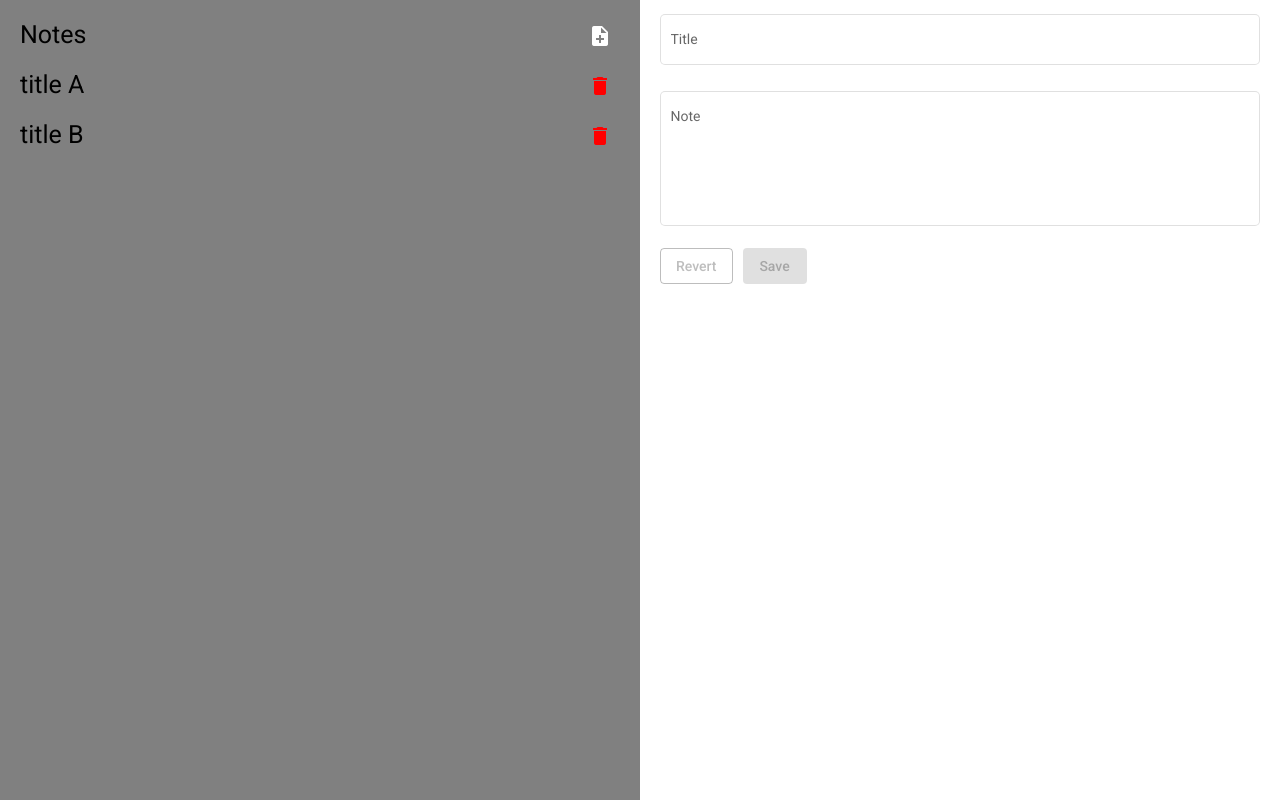
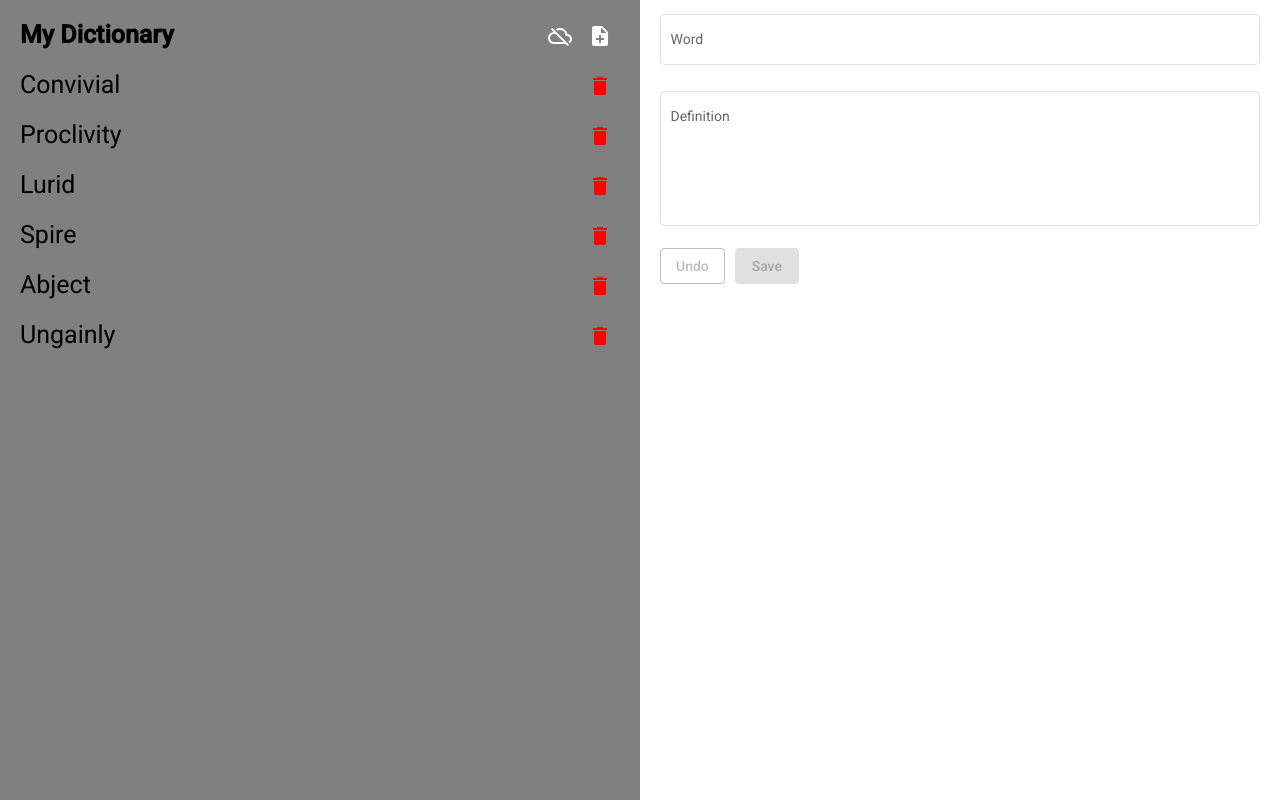
Before and after one commit to David3567/Antra-Share-Feb-2022, an Angular app in the folder noteList/: page / in a window 1280 px wide. Built offline with nearby package versions, Linux system fonts and the light colour scheme.

Commit message:
Polish notes to dictionary; add tooltip and alerts

```diff
--- a/noteList/src/app/modules/content/content.component.html
+++ b/noteList/src/app/modules/content/content.component.html
@@ -1,10 +1,10 @@
 <form [formGroup]="noteForm" (ngSubmit)="onSave()" novalidate>
   <mat-form-field appearance="outline">
-    <mat-label>Title</mat-label>
+    <mat-label>Word</mat-label>
     <input matInput formControlName="title" />
   </mat-form-field>
   <mat-form-field appearance="outline">
-    <mat-label>Note</mat-label>
+    <mat-label>Definition</mat-label>
     <textarea
       matInput
       cdkTextareaAutosize
@@ -21,7 +21,7 @@
       (click)="onRevert()"
       [disabled]="index === -1"
     >
-      Revert
+      Undo
     </button>
     <button
       mat-flat-button
--- a/noteList/src/app/modules/content/content.component.ts
+++ b/noteList/src/app/modules/content/content.component.ts
@@ -16,7 +16,7 @@ import { Note } from 'src/app/interfaces/note.model';
   styleUrls: ['./content.component.css'],
 })
 export class ContentComponent implements OnInit, OnChanges {
-  @Input() noteInfo?: Note;
+  @Input() note?: Note;
   @Input() index?: number;
   @Output() sendNote = new EventEmitter<Note>();
 
@@ -34,17 +34,19 @@ export class ContentComponent implements OnInit, OnChanges {
     //   changes['noteInfo'].previousValue,
     //   changes['noteInfo'].currentValue
     // );
-    this.noteForm.get('title')?.setValue(this.noteInfo?.title);
-    this.noteForm.get('content')?.setValue(this.noteInfo?.content);
+    this.noteForm.get('title')?.setValue(this.note?.title);
+    this.noteForm.get('content')?.setValue(this.note?.content);
   }
 
   onRevert() {
-    this.noteForm.get('title')?.setValue(this.noteInfo?.title);
-    this.noteForm.get('content')?.setValue(this.noteInfo?.content);
+    this.noteForm.get('title')?.setValue(this.note?.title);
+    this.noteForm.get('content')?.setValue(this.note?.content);
+    alert('Changes was reversed.');
   }
 
   onSave() {
-    this.noteInfo = this.noteForm.value;
+    this.note = this.noteForm.value;
     this.sendNote.emit({ index: this.index, ...this.noteForm.value });
+    alert('Changes was saved.');
   }
 }
--- a/noteList/src/app/modules/list/list.component.css
+++ b/noteList/src/app/modules/list/list.component.css
@@ -31,6 +31,6 @@ button {
   cursor: pointer;
 }
 
-ul > button {
+.header > button {
   color: white;
 }
--- a/noteList/src/app/modules/list/list.component.html
+++ b/noteList/src/app/modules/list/list.component.html
@@ -1,10 +1,15 @@
 <div class="app-container">
   <div class="list-container">
     <ul>
-      Notes
-      <button mat-icon-button>
-        <mat-icon (click)="onAdd()">note_add</mat-icon>
-      </button>
+      <div class="header">
+        <strong>My Dictionary</strong>
+        <button mat-icon-button matTooltip="Add New Note" (click)="onAdd()">
+          <mat-icon>note_add</mat-icon>
+        </button>
+        <button mat-icon-button matTooltip="Reset Cloud" (click)="onCloud()">
+          <mat-icon>cloud_off</mat-icon>
+        </button>
+      </div>
       <li *ngFor="let note of noteList; let i = index" (click)="onClick(i)">
         {{ note.title }}
         <button mat-icon-button>
@@ -14,8 +19,8 @@
     </ul>
   </div>
   <app-content
-    [noteInfo]="selected"
-    [index]="indexNum"
+    [note]="selected"
+    [index]="indexBase"
     (sendNote)="onSave($event)"
   ></app-content>
 </div>
--- a/noteList/src/app/modules/list/list.component.ts
+++ b/noteList/src/app/modules/list/list.component.ts
@@ -8,19 +8,51 @@ import { Note } from 'src/app/interfaces/note.model';
 })
 export class ListComponent implements OnInit {
   noteList: Note[] = [
-    { title: 'title A', content: '' },
-    { title: 'title B', content: '' },
+    {
+      title: 'Convivial',
+      content:
+        'ADJECTIVE\n(of an atmosphere or event) friendly, lively, and enjoyable.',
+    },
+    {
+      title: 'Proclivity',
+      content:
+        'NOUN\na tendency to choose or do something regularly; an inclination or predisposition toward a particular thing.',
+    },
+    {
+      title: 'Lurid',
+      content:
+        'ADJECTIVE\nvery vivid in color, especially so as to create an unpleasantly harsh or unnatural effect.',
+    },
+    {
+      title: 'Spire',
+      content:
+        'NOUN\na tapering conical or pyramidal structure on the top of a building, typically a church tower.',
+    },
+    {
+      title: 'Abject',
+      content:
+        'ADJECTIVE\n(of something bad) experienced or present to the maximum degree.',
+    },
+    {
+      title: 'Ungainly',
+      content: 'ADJECTIVE\n(of a person or movement) awkward; clumsy.',
+    },
   ];
   selected?: Note;
-  indexNum: number = -1;
+  indexBase: number = -1;
 
   constructor() {}
 
-  ngOnInit(): void {}
+  ngOnInit(): void {
+    const getLocal: any = localStorage.getItem('Notes');
+    this.noteList = localStorage.getItem('Notes')
+      ? JSON.parse(getLocal)
+      : this.noteList;
+  }
 
   onClick(index: number) {
     this.selected = this.noteList[index];
-    this.indexNum = index;
+    this.indexBase = index;
   }
 
   onDelete(index: number) {
@@ -28,7 +60,7 @@ export class ListComponent implements OnInit {
   }
 
   onAdd() {
-    this.noteList.push({ title: 'title', content: '' });
+    this.noteList.push({ title: 'New', content: '' });
   }
 
   onSave(note: any) {
@@ -36,7 +68,15 @@ export class ListComponent implements OnInit {
       title: note.title,
       content: note.content,
     });
+    localStorage.setItem('Notes', JSON.stringify(this.noteList));
+  }
 
-    console.log(this.noteList);
+  onCloud() {
+    const choice = confirm('Do you wish to reset the list to DEFAULT values?');
+    if (choice === true) {
+      localStorage.removeItem('Notes');
+      location.reload();
+      alert('Reset complete.');
+    }
   }
 }
--- a/noteList/src/styles.css
+++ b/noteList/src/styles.css
@@ -116,6 +116,9 @@ nav,
 section {
   display: block;
 }
+strong {
+  font-weight: bold;
+}
 body {
   line-height: 1;
 }
```
Also changed, not shown: noteList/src/app/app.module.ts (+8 -10 lines).
